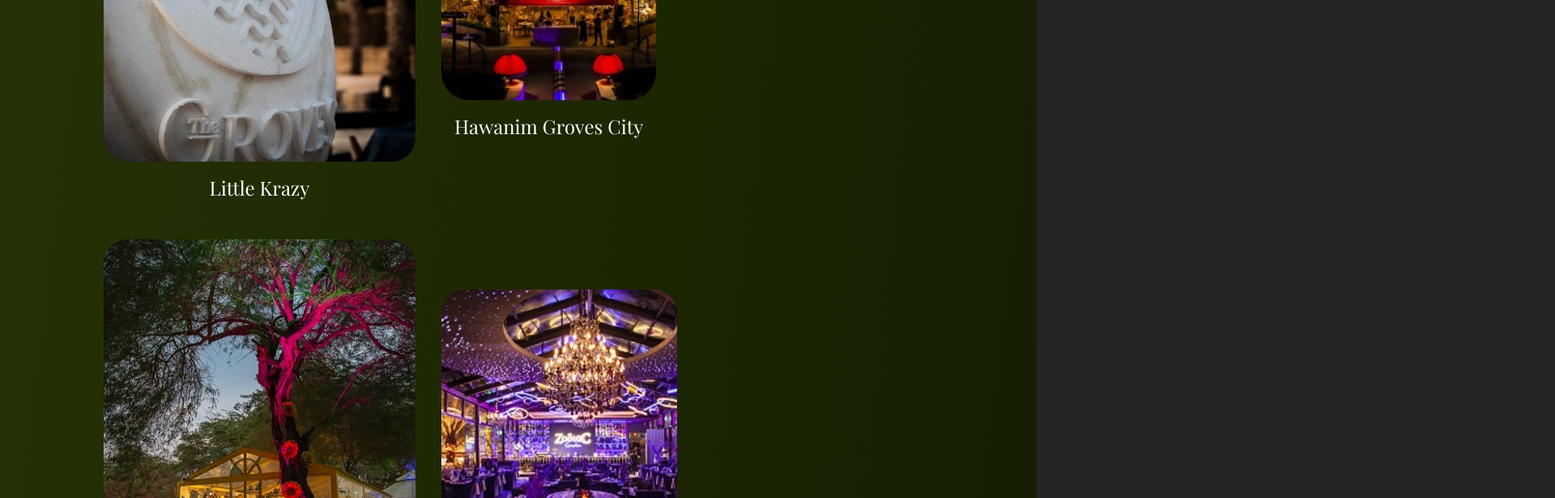
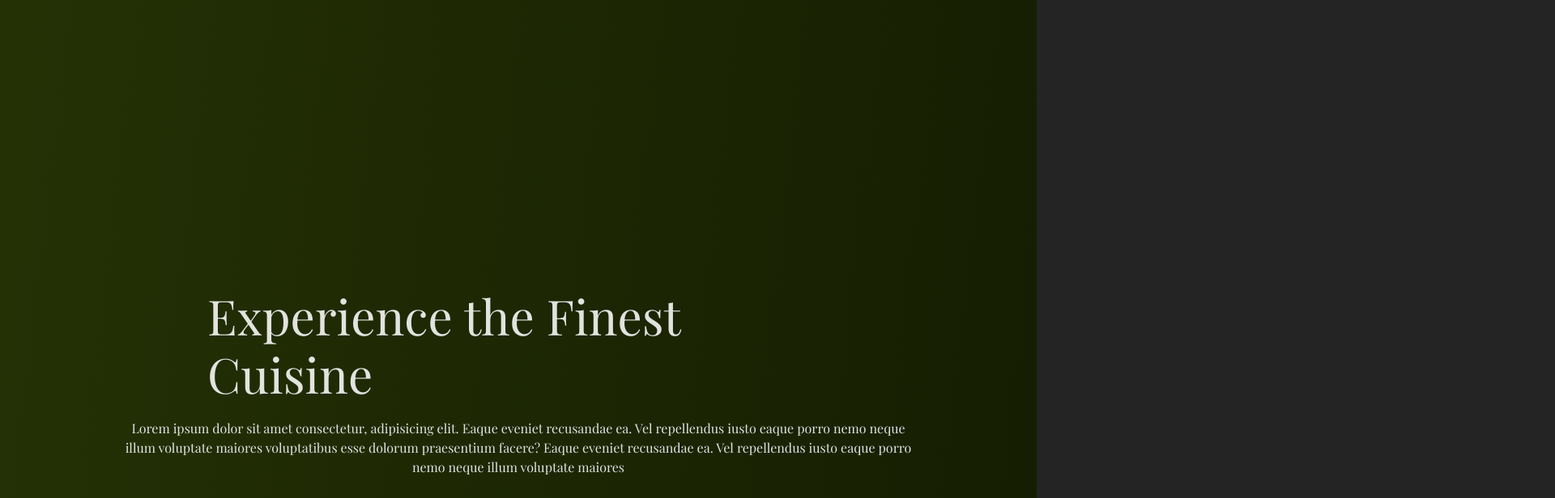
Before and after one commit to Shahrukh-butt804/react-test, a React (Vite) app: page / in a window 1280 px wide. Shown: the part 2620-3236 px from the top of the page at 81% size, 1920 px wide, since content can reach past the window. Built offline with nearby package versions, Linux system fonts and the light colour scheme; the HTML template or start-up script is replaced by a standard one; a web font is replaced by a local one.

Commit message:
Update BookTicket component for improved responsiveness; adjust slider settings and enhance image display

```diff
--- a/src/components/BookTicket.tsx
+++ b/src/components/BookTicket.tsx
@@ -24,16 +24,17 @@ export default function BookTicket() {
         dots: true,
         infinite: true,
         speed: 500,
-        slidesToShow: 1,
+        slidesToShow: isMobile ? 1 : 3.2,
         slidesToScroll: 1,
         autoplay: true,
         autoplaySpeed: 3000,
         arrows: false,
+
     };
 
 
     return (
-        <div className="flex flex-col gap-10 px-4 md:px-32 mt-4 md:mt-24">
+        <div className="flex flex-col gap-10 px-4 md:px-32 mt-4 md:mt-24 ">
             <h1 className="text-4xl md:text-6xlleading-10 md:leading-18 md:max-w-3xl">Book General Access ticket and enjoy the attractions for free</h1>
 
             <button className="px-6 py-5 flex items-center gap-10 themeColor rounded-2xl self-start text-xl">Book General Access Ticket <img className="w-6 h-6" src={imageUrl("arrow.svg")} alt="arrow-right" /></button>
@@ -58,22 +59,23 @@ export default function BookTicket() {
                     ))}
                 </Slider>
             ) : (
-                <div className="flex flex-row gap-8 flex-wrap">
+                <div className="w-full flex justify-center md:h-150">
+                <Slider {...sliderSettings} className="w-full">
                   {images.map((image, index) => (
-                        <div
-                            key={index}
-                            className="flex flex-col items-center justify-center rounded-3xl"
-                        >
+                    <div key={index}>
+                      <div className="flex flex-col items-center justify-center rounded-3xl mx-auto w-96">
                         <img
                           src={image.src}
                           alt={image.alt}
-                                className="rounded-3xl w-full h-auto"
+                          className="rounded-3xl"
                         />
-                            <p className="text-white text-2xl font-light text-center p-4 max-w-xs">
+                        <p className="text-white text-lg font-light text-center p-4">
                           {image.alt}
                         </p>
                       </div>
+                    </div>
                   ))}
+                </Slider>
               </div>
             )}
         </div>
--- a/src/pages/LandingPage/index.tsx
+++ b/src/pages/LandingPage/index.tsx
@@ -1,5 +1,5 @@
 import BookTicket from "../../components/BookTicket";
-import CardSection from "../../components/cardSection";
+import CardSection from "../../components/CardSection";
 import ExperienceSection from "../../components/ExperienceSection";
 import FindYourPlaceSection from "../../components/FindYourPlaceSection";
 import Footer from "../../components/Footer";
```
Lines whose indentation alone changed are shown as unchanged.
